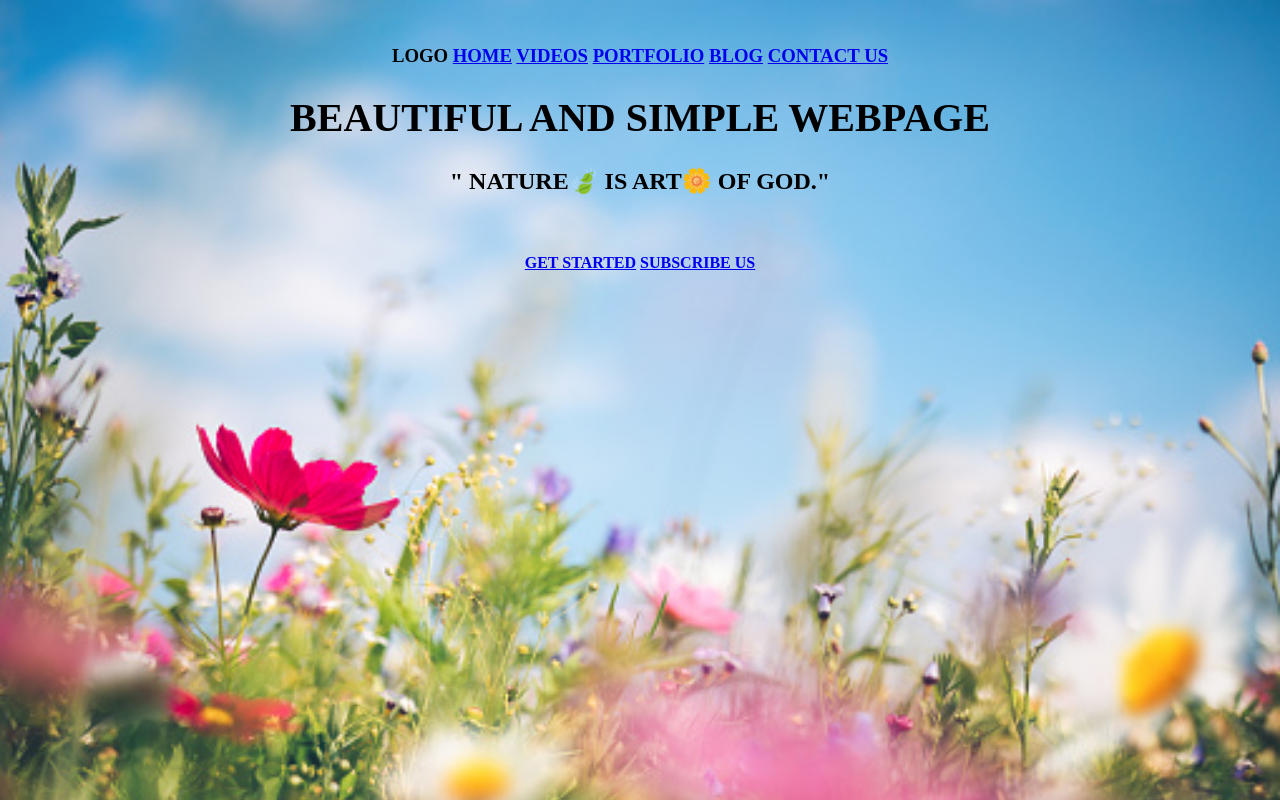
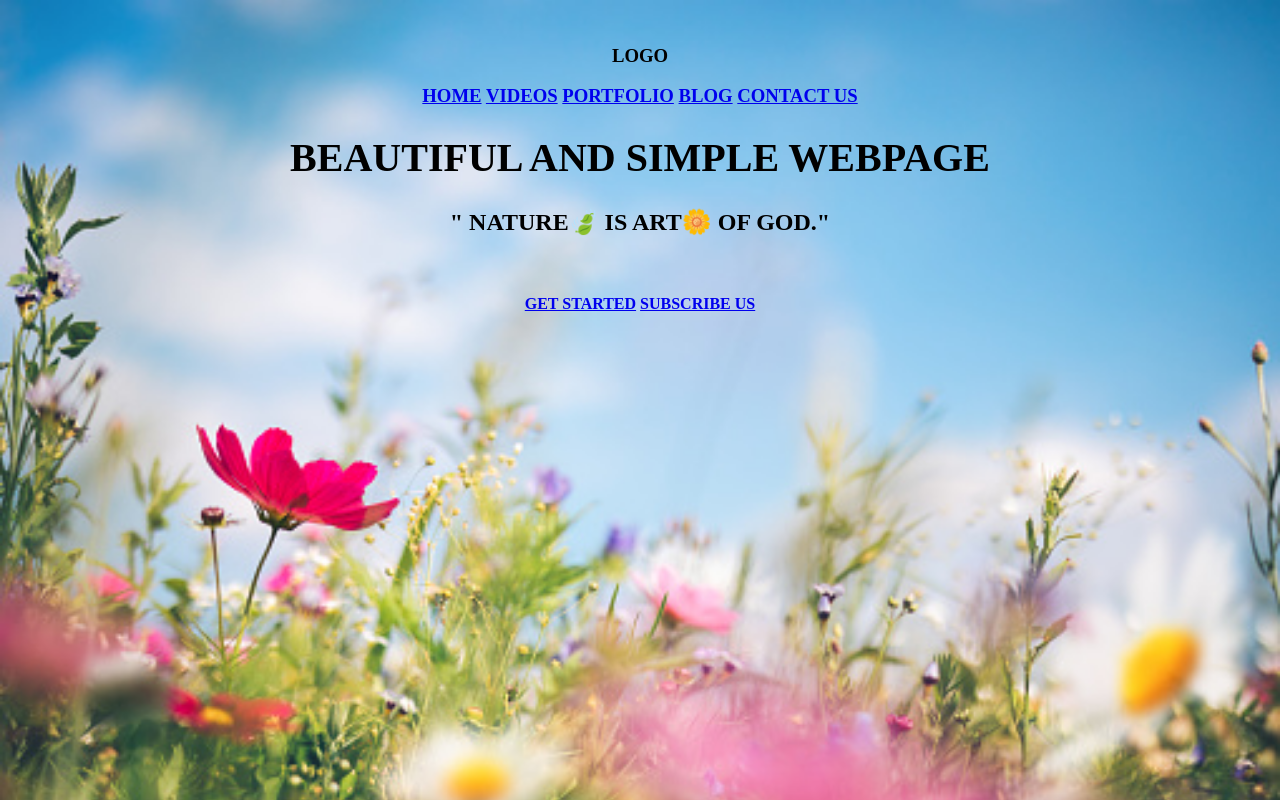
Before and after one commit to KaranChandekar/webpage, a plain HTML site: page index.html in a window 1280 px wide. Drawn offline with Linux system fonts and the light colour scheme.

Commit message:
updated html

```diff
--- a/index.html
+++ b/index.html
@@ -9,13 +9,17 @@
 </head>
 <body background="flower.jpg"></body>
 <br>
-<h3 style="color: black;">LOGO
+<nav>
+  <h3>LOGO</h3>
+  <h3>
     <a href="#">HOME</a>
     <a href="#">VIDEOS</a>
     <a href="#">PORTFOLIO</a>
     <a href="#">BLOG</a>
     <a href="#">CONTACT US</a>
   </h3>
+</nav>
+<div class="container">
 <h1>BEAUTIFUL AND SIMPLE WEBPAGE </h1>
 <h2 style="color: black;">" NATURE🍃 IS ART🌼 OF GOD."</h2>
 </br>
@@ -23,5 +27,6 @@
    <a href="#">GET STARTED</a>
    <a href="#">SUBSCRIBE US </a>
  </h4>
+</div>
 </body>
 </html>
```
Lines whose indentation alone changed are shown as unchanged.
